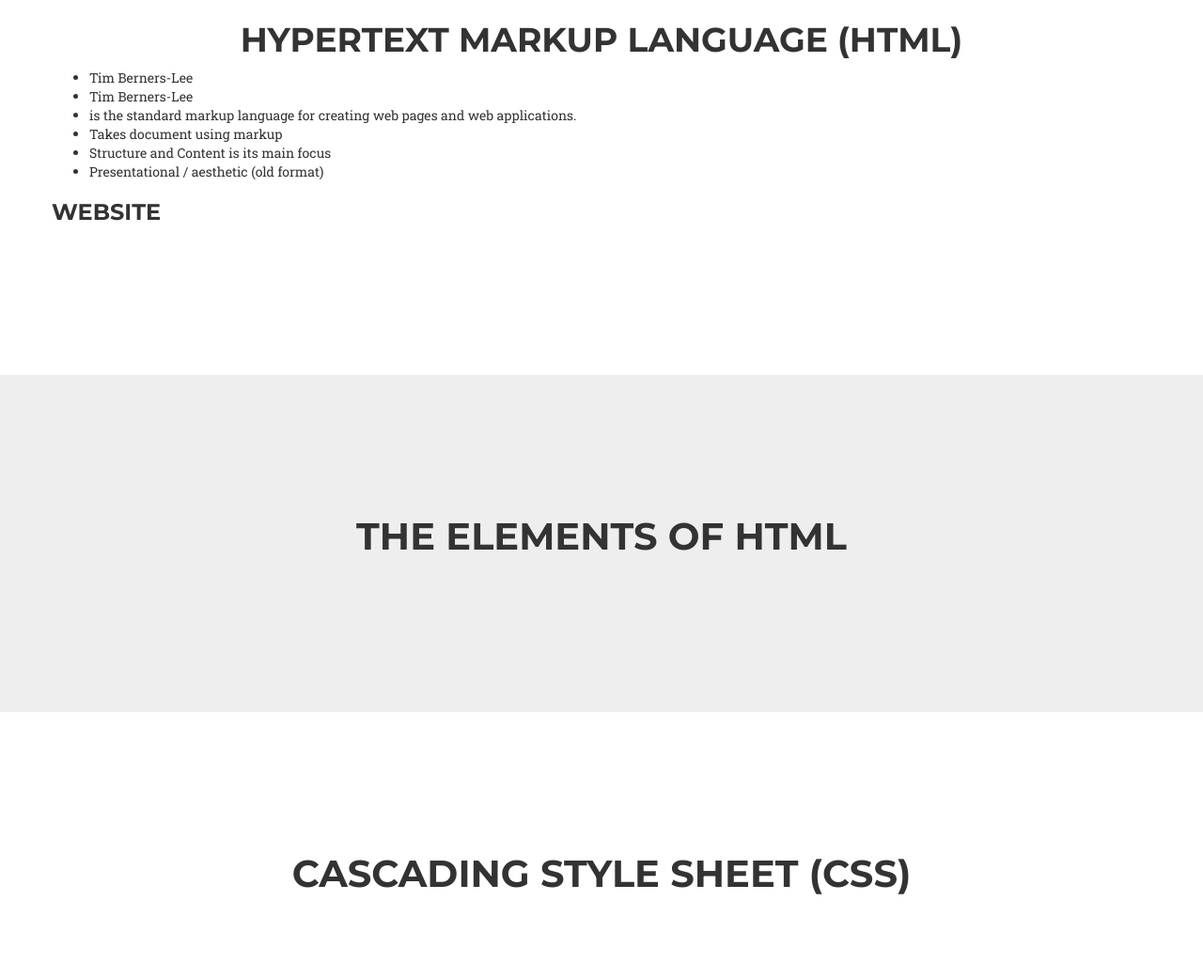
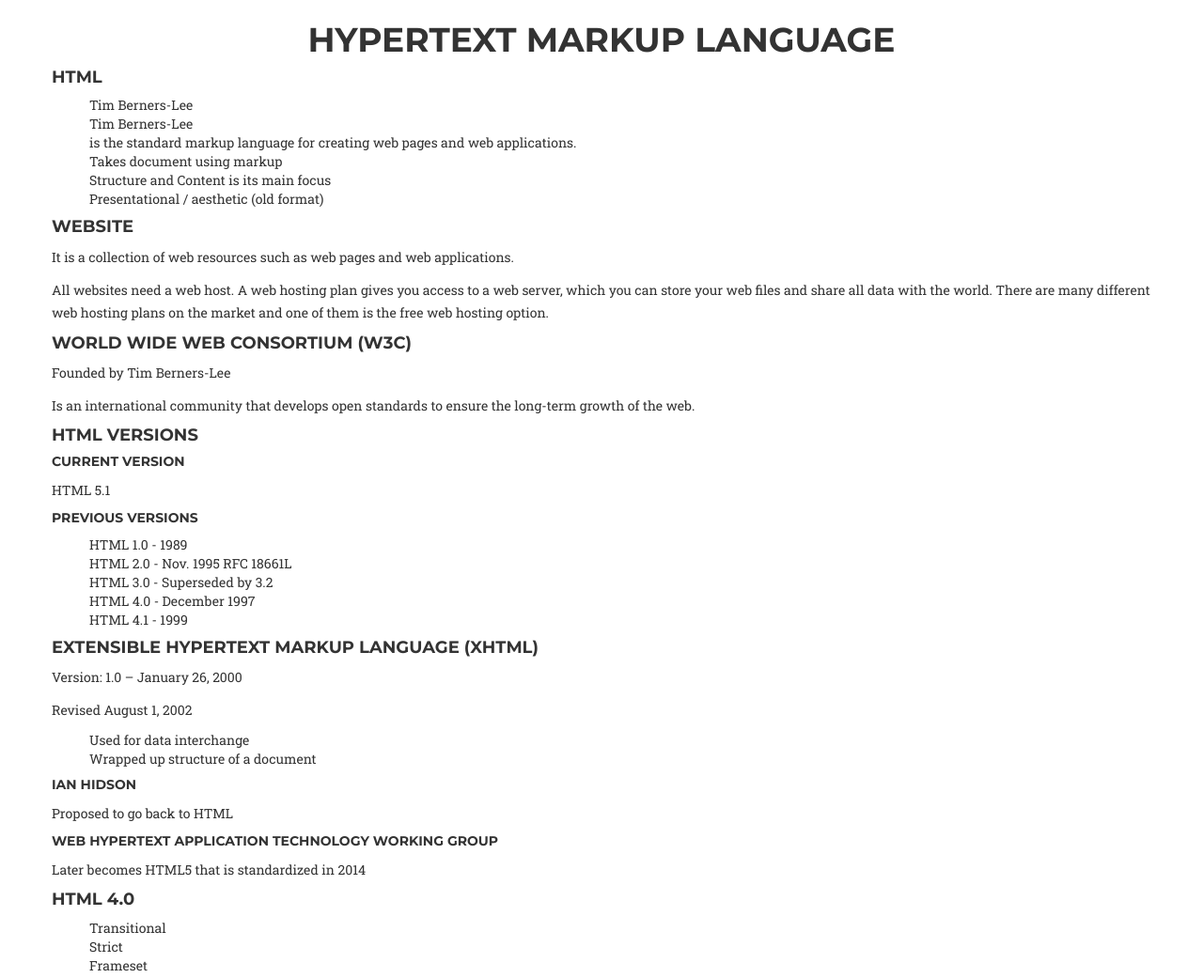
Before and after one commit to galoberlyn/webteklec, a website: page CourseWebsite/midterms.html in a window 1280 px wide. Shown: the part 1097-2138 px from the top of the page at 94% size. Drawn offline with nearby package versions, Linux system fonts and the light colour scheme; a web font is replaced by a local one.

Commit message:
moved other HTML content to HTML topic in midterms.html

```diff
--- a/CourseWebsite/css/altstyles.css
+++ b/CourseWebsite/css/altstyles.css
@@ -150,3 +150,7 @@
     color: gold;
     font-size: 35px;
 }
+
+ul {
+    list-style-type: none;
+}
--- a/CourseWebsite/midterms.html
+++ b/CourseWebsite/midterms.html
@@ -66,9 +66,10 @@
         <div class="container">
             <div class="row">
                 <div class="col-lg-12 text-center">
-                    <h1 class="section-heading">HyperText Markup Language (HTML)</h1>
+                    <h1 class="section-heading">HyperText Markup Language</h1>
                 </div>
                 <div>
+                   <h4>HTML</h4>
                     <ul>
                         <li>Tim Berners-Lee</li>
                         <li>Tim Berners-Lee</li>
@@ -78,12 +79,53 @@
                         <li>Presentational / aesthetic (old format)</li>
                     </ul>
 
-                </div>
+                    <h4>Website</h4>
 
-                <div>
-                    <h3>Website</h3>
+                    <p>It is a collection of web resources such as web pages and web applications.</p>
+                    <p>All websites need a web host. A web hosting plan gives you access to a web server, which you can store your web files and share all data with the world. There are many different web hosting plans on the market and one of them is the free web hosting option.</p>
 
-                </div>
+                    <h4>World Wide Web Consortium (W3C)</h4>
+                    <p>Founded by Tim Berners-Lee</p>
+                    <p>Is an international community that develops open standards to ensure the long-term growth of the web.</p>
+
+
+                    <h4>HTML Versions</h4>
+
+                    <h5>Current Version</h5>
+                    <p>HTML 5.1</p>
+
+                    <h5>Previous Versions</h5>
+
+                    <ul>
+                        <li>HTML 1.0 - 1989</li>
+                        <li>HTML 2.0 - Nov. 1995 RFC 18661L</li>
+                        <li>HTML 3.0 - Superseded by 3.2</li>
+                        <li>HTML 4.0 - December 1997</li>
+                        <li>HTML 4.1 - 1999</li>
+                    </ul>
+
+                    <h4>Extensible HyperText Markup Language (XHTML)</h4>
+                    <p>Version: 1.0 – January 26, 2000</p>
+                    <p>Revised August 1, 2002</p>
+                        <ul>
+                            <li>Used for data interchange</li>
+                            <li>Wrapped up structure of a document</li>
+                        </ul>
+
+                        <h5>Ian Hidson</h5>
+                        <p>Proposed to go back to HTML</p>
+
+                        <h5>Web Hypertext Application technology Working Group</h5>
+                        <p>Later becomes HTML5 that is standardized in 2014</p>
+
+                        <h4>HTML 4.0</h4>
+                            <ul>
+                                <li>Transitional</li>
+                                <li>Strict</li>
+                                <li>Frameset</li>
+                            </ul>
+
+
             </div>
 
 
```
